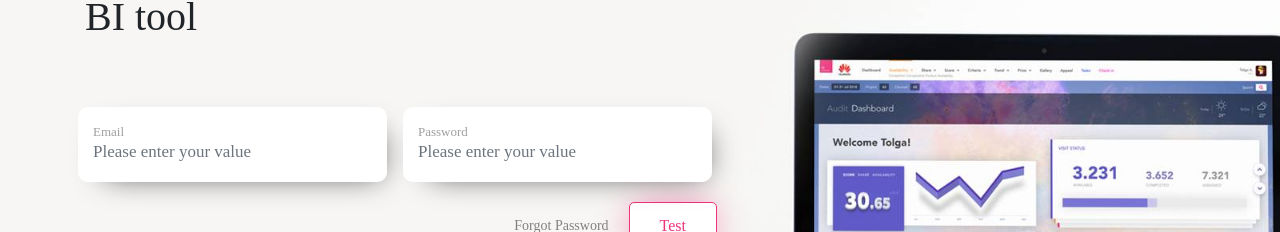
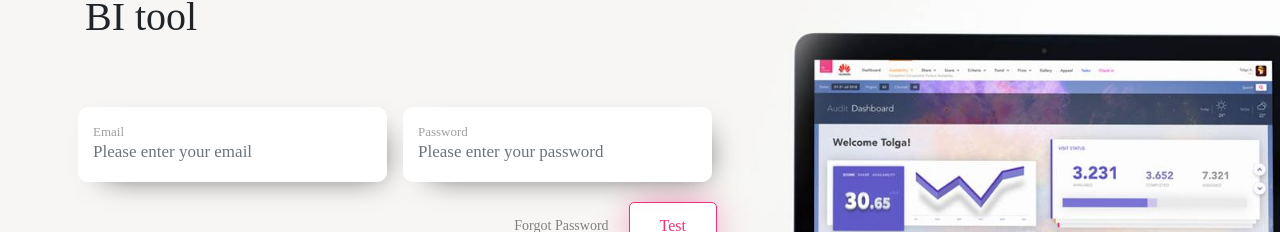
Before and after one commit to cagataykula/vue-chart-project, a Vue app: page / in a window 1280 px wide. Shown: the part 243-475 px from the top of the page. Built offline with nearby package versions, Linux system fonts and the light colour scheme; what vuesax would draw is missing.

Commit message:
input improvements

```diff
--- a/src/components/Inputs/TextInput.vue
+++ b/src/components/Inputs/TextInput.vue
@@ -9,7 +9,7 @@
       required
       :name="name"
       :disabled="disabled"
-      placeholder="Please enter your value"
+      :placeholder="placeholder"
     />
     <span class="inputTitle">
       <slot />
@@ -21,6 +21,11 @@
 export default {
   props: {
     value: {
+      required: false,
+      type: String,
+      default: ''
+    },
+    placeholder: {
       required: false,
       type: String,
       default: ''
--- a/src/views/Login.vue
+++ b/src/views/Login.vue
@@ -14,10 +14,10 @@
       </b-row>
       <b-row class="inputWrapper">
         <b-col class="p-2" sm="12" md="6">
-          <TextInput>Email</TextInput>
+          <TextInput placeholder="Please enter your email">Email</TextInput>
         </b-col>
         <b-col class="p-2" sm="12" md="6">
-          <TextInput password>Password</TextInput>
+          <TextInput password placeholder="Please enter your password">Password</TextInput>
           <b-row class="forgotAndLoginWrapper">
               <span class="forgotText">Forgot Password</span>
               <Button @click.native="$router.push({name: 'dashboard'})">Test</Button>
```
